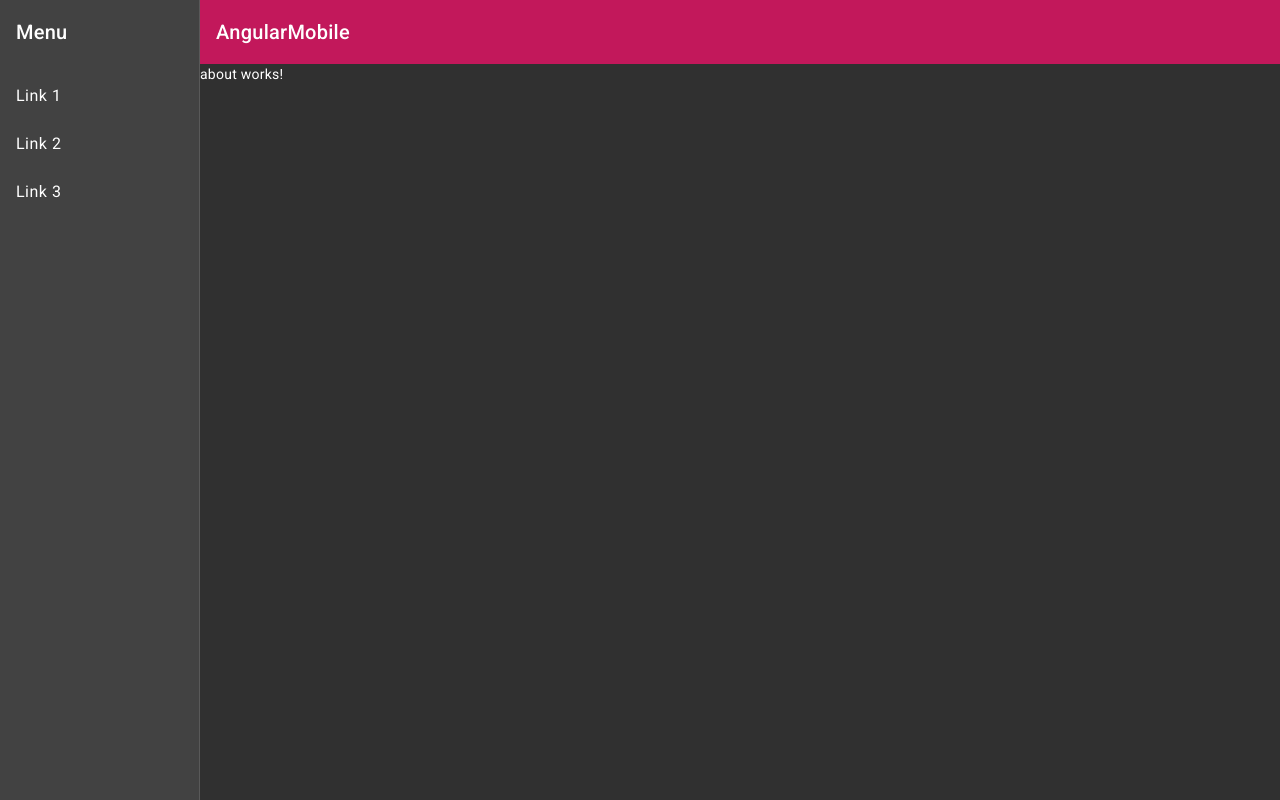
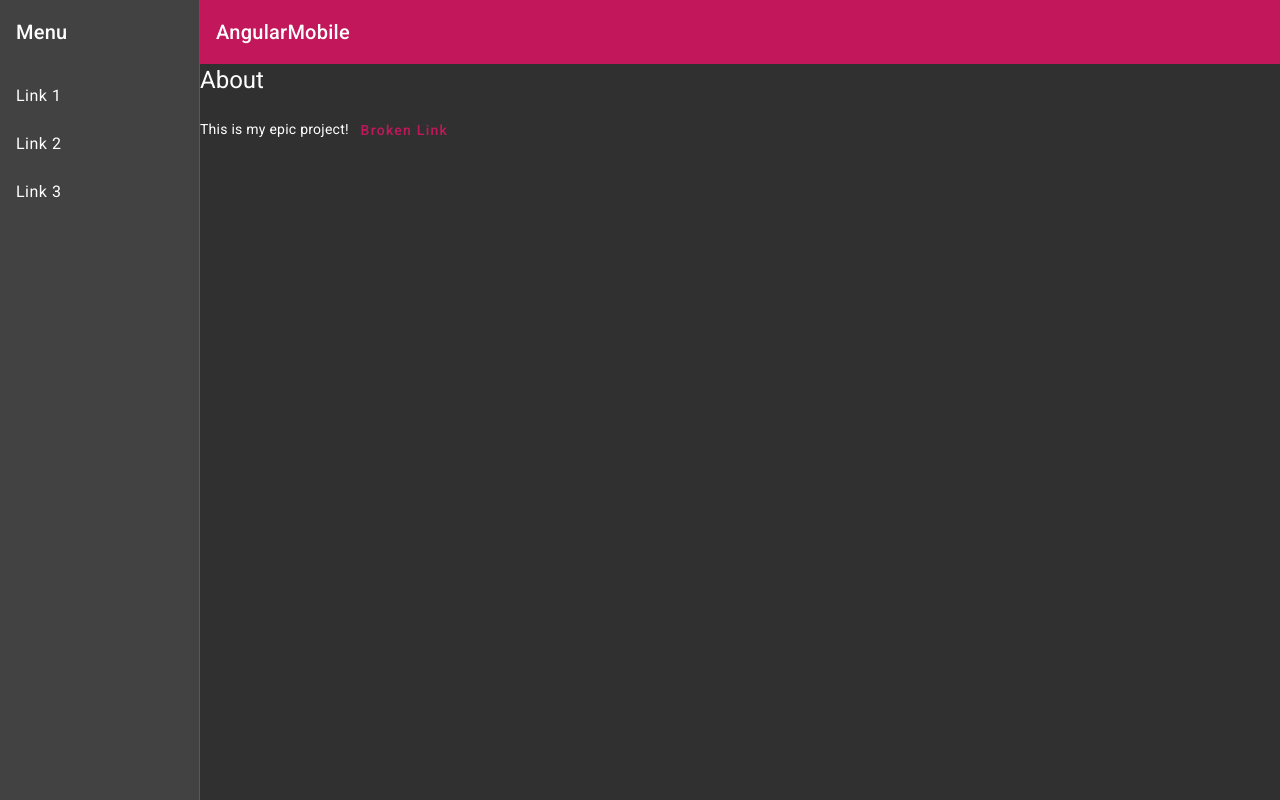
Before and after one commit to Kaser-slaiby/AngularMobile, an Angular app: page /about in a window 1280 px wide. Built offline with nearby package versions, Linux system fonts and the light colour scheme.

Commit message:
modified

```diff
--- a/src/app/about/about.component.html
+++ b/src/app/about/about.component.html
@@ -1 +1,5 @@
-<p>about works!</p>
+<div class="grid-container">
+    <h1 class="mat-h1">About</h1>
+    This is my epic project!
+    <button mat-button routerLink="/asd" color="primary">Broken Link</button>
+</div>
--- a/src/app/error/error.component.html
+++ b/src/app/error/error.component.html
@@ -1 +1,5 @@
-<p>error works!</p>
+<div class="grid-container">
+    <h1 class="mat-h1">Error</h1>
+    This is my epic project!
+    <button mat-button routerLink="/" color="primary">Back Home</button>
+</div>
```
